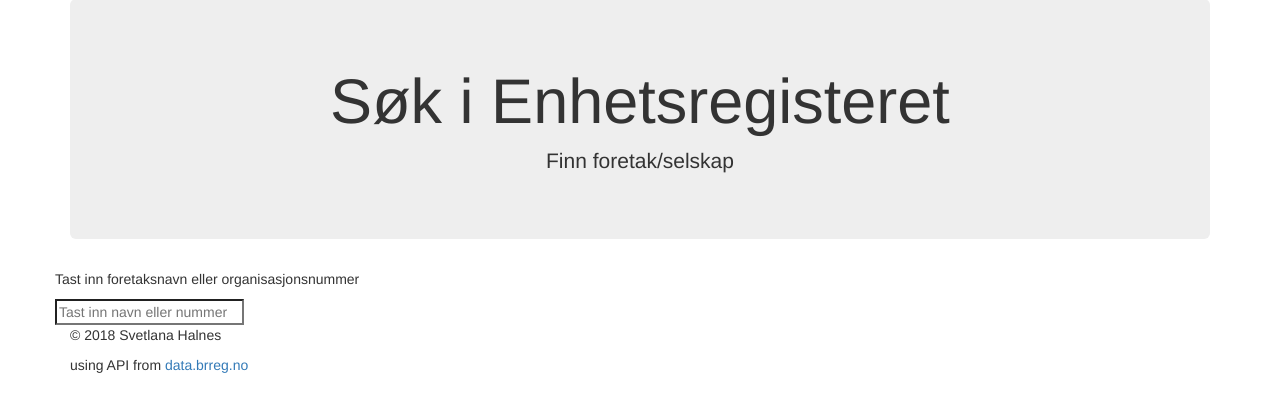
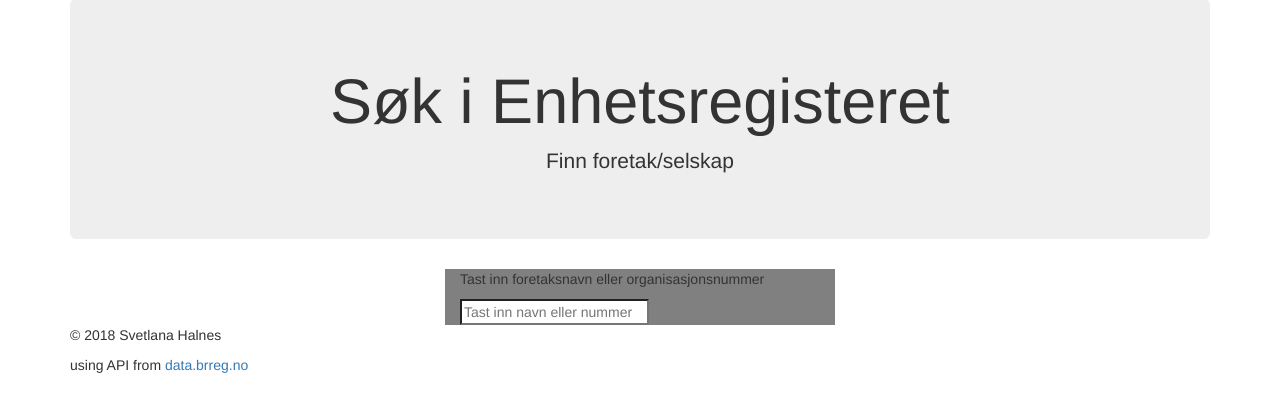
Before and after one commit to sHalnes/register_search, a Django app: page /searching/ in a window 1280 px wide. Shown: the part 73-485 px from the top of the page. Run offline with Django 3.2, Linux system fonts and the light colour scheme; some libraries are stand-ins or nearby versions.

Commit message:
commit 6

```diff
--- a/searching/templates/base.html
+++ b/searching/templates/base.html
@@ -49,10 +49,9 @@
   </div>
 </nav>
 
-
     <div class="jumbotron text-center">
-    <h1>Søk i Enhetsregisteret</h1>
-    <p>Finn foretak/selskap</p>
+        <h1>Søk i Enhetsregisteret</h1>
+        <p>Finn foretak/selskap</p>
     </div>
 
 
@@ -61,16 +60,16 @@
 
 
     <div class="row">
-  <!--div class="center-block" style="width:200px;background-color:#ccc;"-->
-  <div class="center-block">
+        <div class="center-block col-md-4" style="float: none; background-color: grey">
+            {% block content %}{% endblock %}
+        </div>
 
-      {% block content %}{% endblock %}
-  </div>
+    </div>
 
       <!--div class="col-sm-10 ">
 
       </div-->
-    </div>
+    <!--/div-->
 
   <!--/div-->
 
```
